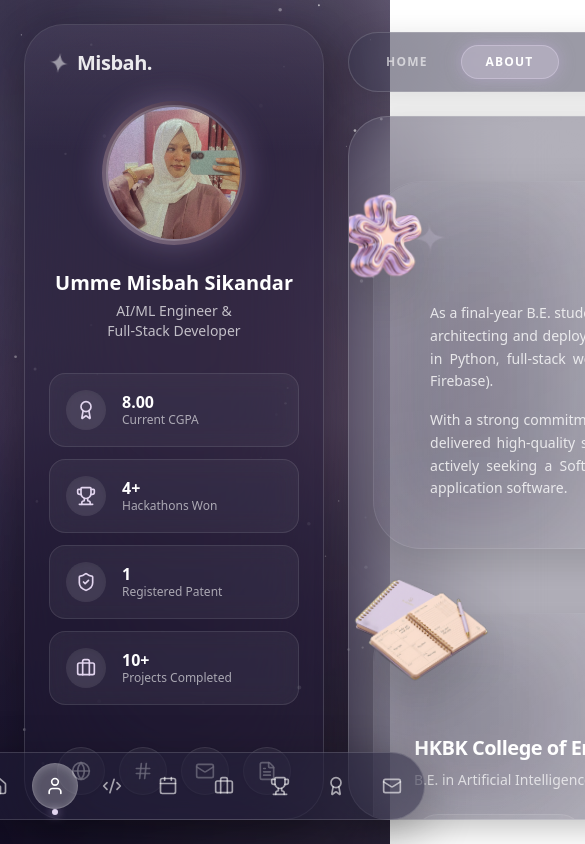
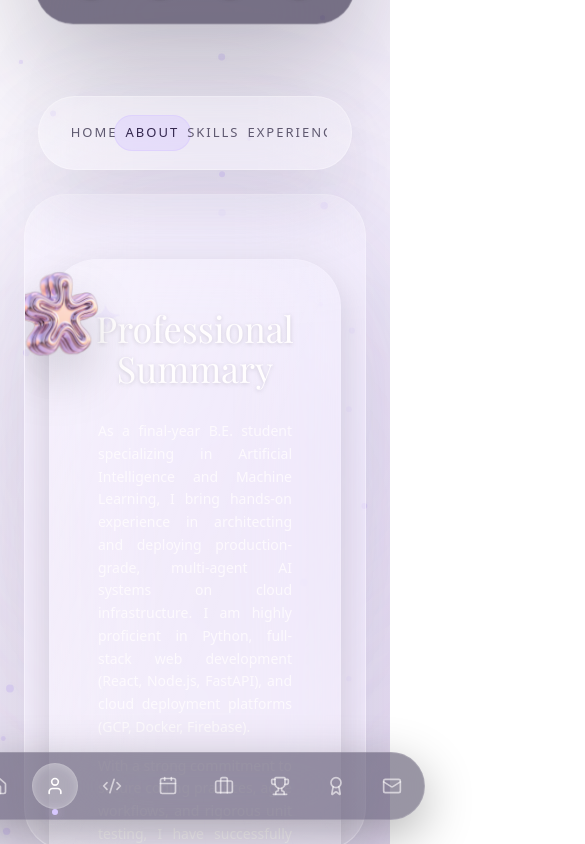
Before and after one commit to misbah121212/misbah-portfolio, a Next.js app: page /about in a window 390 px wide. Shown: the top 844 px of the page, 585 px wide, since content can reach past the window. Built offline with nearby package versions, Linux system fonts and the light colour scheme; a web font is replaced by a local one.

Commit message:
feat: align all panels with Apple visionOS HI design spec and light color system

```diff
--- a/src/app/globals.css
+++ b/src/app/globals.css
@@ -1,13 +1,13 @@
 @import "tailwindcss";
 
 @theme {
-  --color-navy: #231F3A;
-  --color-navy-light: #2A2544;
-  --color-lavender: #E2D5EF;
-  --color-lavender-dark: #C2ADD9;
-  --color-peach: #F0B3A6;
-  --color-cream: #FDFBF8;
-  --color-white: #FFFFFF;
+  --color-navy: #221B39;
+  --color-navy-light: #34274F;
+  --color-lavender: #D8C8FF;
+  --color-lavender-dark: #9B72FF;
+  --color-peach: #F8D8E7;
+  --color-cream: #F8F5FC;
+  --color-white: #FFFDFE;
 
   --font-serif: var(--font-playfair), serif;
   --font-sans: var(--font-inter), sans-serif;
@@ -33,8 +33,8 @@
 
 @layer base {
   :root {
-    --background: #F4EFF9; /* Soft professional lilac */
-    --foreground: var(--color-navy);
+    --background: #F8F5FC;
+    --foreground: #221B39;
   }
 }
 
@@ -44,7 +44,7 @@ html {
 
 body {
   background-color: transparent;
-  color: var(--color-white);
+  color: #221B39;
   font-family: var(--font-sans);
   overflow-x: hidden;
 }
@@ -56,29 +56,9 @@ body {
   }
 }
 
-/* Global Text and Component Color Overrides for Spatial Theme */
-.text-navy {
-  color: var(--color-white) !important;
-}
-.text-navy\/80 {
-  color: rgba(255, 255, 255, 0.8) !important;
-}
-.text-navy\/70 {
-  color: rgba(255, 255, 255, 0.75) !important;
-}
-.text-navy\/60 {
-  color: rgba(255, 255, 255, 0.6) !important;
-}
-.text-navy\/40 {
-  color: rgba(255, 255, 255, 0.4) !important;
-}
-
-/* Force light colors on stats and badges */
-.bg-navy\/5 {
-  background-color: rgba(255, 255, 255, 0.05) !important;
-}
-.border-navy\/10 {
-  border-color: rgba(255, 255, 255, 0.1) !important;
+/* Force light colors on dark stats left panel */
+.dark-glass-text {
+  color: #FFFDFE !important;
 }
 
 /* Glassmorphic scrollbar */
--- a/src/app/layout.tsx
+++ b/src/app/layout.tsx
@@ -24,38 +24,53 @@ const greatVibes = Great_Vibes({
   variable: "--font-great-vibes",
 });
 
-
 export const metadata: Metadata = {
-  title: "Misbah | AI&ML Engineer",
-  description: "Portfolio of Umme Misbah Sikandar, specializing in AI, Machine Learning, Full-Stack Development, and Cloud.",
+  title: "Misbah | Spatial Computing Portfolio",
+  description: "Apple Human Interface inspired 3D spatial computing portfolio.",
 };
 
 export default function RootLayout({
   children,
-}: Readonly<{
+}: {
   children: React.ReactNode;
-}>) {
+}) {
   return (
-    <html lang="en">
-      <body className={`${playfair.variable} ${inter.variable} ${greatVibes.variable} antialiased h-screen w-screen overflow-hidden text-white`}>
+    <html lang="en" className="dark-theme">
+      <body className={`${playfair.variable} ${inter.variable} ${greatVibes.variable} antialiased h-screen w-screen overflow-hidden text-[#221B39]`}>
         <AmbientRoom />
         <CursorTracker />
 
-        <div className="relative z-10 w-full h-full flex gap-6 p-6">
+        {/* Core Layout centering the entire spatial OS desktop on the screen */}
+        <div className="relative z-10 w-full h-full flex flex-col items-center justify-center p-6 select-none overflow-hidden">
+
+          <div className="w-full max-w-[1660px] flex flex-col lg:flex-row gap-6 items-center justify-center h-full lg:h-[820px] relative mt-[20px]">
+
+            {/* Left Profile Panel (320px wide, 760px high) */}
             <LeftProfilePanel />
 
-          <div className="flex flex-col flex-1 gap-6 relative">
+            {/* Center Panel Layout with Navbar inside */}
+            <div className="flex flex-col flex-1 h-full lg:h-[820px] gap-6 relative lg:max-w-[960px] w-full">
               <TopPillNav />
 
-            {/* Center Panel (Children content) */}
-            <main className="flex-1 w-full bg-navy/35 backdrop-blur-3xl border border-white/15 shadow-[0_8px_32px_rgba(0,0,0,0.25)] rounded-[2.5rem] overflow-y-auto overflow-x-hidden custom-scrollbar relative">
+              {/* Center Main Window (960px wide, 760px high, light glass) */}
+              <main
+                className="flex-1 w-full rounded-[42px] overflow-y-auto overflow-x-hidden custom-scrollbar relative border"
+                style={{
+                  background: "rgba(255, 255, 255, 0.16)",
+                  backdropFilter: "blur(55px)",
+                  WebkitBackdropFilter: "blur(55px)",
+                  borderColor: "rgba(255, 255, 255, 0.2)",
+                  boxShadow: "0 60px 150px rgba(32, 28, 52, 0.18)"
+                }}
+              >
                 {children}
+
                 {/* 3D Wireframe Grid Floor (visionOS Aesthetic) */}
                 <div
-                className="absolute bottom-0 left-0 right-0 h-64 pointer-events-none z-0 opacity-15"
+                  className="absolute bottom-0 left-0 right-0 h-64 pointer-events-none z-0 opacity-[0.07]"
                   style={{
-                  backgroundImage: `linear-gradient(to right, rgba(226, 213, 239, 0.12) 1.5px, transparent 1.5px),
-                                    linear-gradient(to bottom, rgba(226, 213, 239, 0.12) 1.5px, transparent 1.5px)`,
+                    backgroundImage: `linear-gradient(to right, rgba(155, 114, 255, 0.25) 1.5px, transparent 1.5px),
+                                      linear-gradient(to bottom, rgba(155, 114, 255, 0.25) 1.5px, transparent 1.5px)`,
                     backgroundSize: "45px 45px",
                     transform: "perspective(400px) rotateX(60deg) translateY(20px)",
                     transformOrigin: "bottom center",
@@ -66,9 +81,13 @@ export default function RootLayout({
               </main>
             </div>
 
+            {/* Right Skills Panel (320px wide, 720px high) */}
             <RightSkillsPanel />
+
+          </div>
         </div>
 
+        {/* Mac-Style Bottom Dock */}
         <BottomDock />
       </body>
     </html>
--- a/src/components/spatial/AmbientRoom.tsx
+++ b/src/components/spatial/AmbientRoom.tsx
@@ -21,7 +21,6 @@ export const AmbientRoom = () => {
       speedY: number;
       speedX: number;
       opacity: number;
-      fadeSpeed: number;
     }> = [];
 
     const resizeCanvas = () => {
@@ -32,41 +31,34 @@ export const AmbientRoom = () => {
     window.addEventListener("resize", resizeCanvas);
     resizeCanvas();
 
-    // Create initial dust particles
-    const particleCount = 45;
+    // Create exactly specified 2px to 4px dust particles at 15% opacity
+    const particleCount = 30;
     for (let i = 0; i < particleCount; i++) {
       particles.push({
         x: Math.random() * canvas.width,
         y: Math.random() * canvas.height,
-        size: Math.random() * 1.5 + 0.5,
-        speedY: -(Math.random() * 0.15 + 0.05),
-        speedX: (Math.random() - 0.5) * 0.1,
-        opacity: Math.random() * 0.5 + 0.1,
-        fadeSpeed: (Math.random() - 0.5) * 0.002,
+        size: Math.random() * 2 + 2, // 2px to 4px
+        speedY: -(Math.random() * 0.08 + 0.02), // Very slow vertical drift
+        speedX: (Math.random() - 0.5) * 0.05, // Very slow horizontal sway
+        opacity: 0.15, // Fixed 15% opacity
       });
     }
 
     const drawParticles = () => {
       ctx.clearRect(0, 0, canvas.width, canvas.height);
-      ctx.fillStyle = "rgba(255, 255, 255, 0.6)";
 
       particles.forEach((p) => {
         ctx.beginPath();
         ctx.arc(p.x, p.y, p.size, 0, Math.PI * 2);
-        ctx.fillStyle = `rgba(255, 255, 255, ${p.opacity})`;
-        ctx.shadowBlur = 8;
-        ctx.shadowColor = "rgba(226, 213, 239, 0.4)";
+        // Beautiful soft lavender particles
+        ctx.fillStyle = `rgba(155, 114, 255, ${p.opacity})`;
+        ctx.shadowBlur = 6;
+        ctx.shadowColor = "rgba(155, 114, 255, 0.2)";
         ctx.fill();
 
         // Update positions (gently drift up and sway)
         p.y += p.speedY;
         p.x += p.speedX;
-
-        // Opacity oscillation
-        p.opacity += p.fadeSpeed;
-        if (p.opacity <= 0.1 || p.opacity >= 0.7) {
-          p.fadeSpeed = -p.fadeSpeed;
-        }
 
         // Reset particle if it drifts off top or sides
         if (p.y < 0) {
@@ -91,51 +83,29 @@ export const AmbientRoom = () => {
 
   return (
     <div className="fixed inset-0 pointer-events-none overflow-hidden -z-20">
-      {/* Blurred room background base */}
+      {/* Blurred room background base (Very soft suggested room blur) */}
       <div
         className="absolute inset-0 bg-cover bg-center bg-no-repeat scale-105"
         style={{
           backgroundImage: "url('/spatial-bg.png')",
-          filter: "blur(50px) brightness(0.6)"
+          filter: "blur(60px) brightness(1.05) contrast(0.95)"
         }}
       />
 
-      {/* Deep purple/violet gradient overlays to tint the room */}
-      <div className="absolute inset-0 bg-gradient-to-tr from-navy via-navy/60 to-lavender-dark/20 mix-blend-multiply" />
-      <div className="absolute inset-0 bg-gradient-to-b from-[#1b1532]/60 via-[#362752]/30 to-[#120e24]/80" />
-
-      {/* Glow highlight spot behind center panel */}
-      <div className="absolute top-1/2 left-1/2 -translate-x-1/2 -translate-y-1/2 w-[80vw] h-[80vh] rounded-full bg-gradient-to-r from-purple-800/10 to-indigo-800/10 blur-[150px]" />
-
-      {/* Volumetric Fog/Light Leak 1 (Lavender) */}
-      <motion.div
-        className="absolute top-[-10%] left-[-10%] w-[60vw] h-[60vw] rounded-full bg-lavender/10 blur-[120px] pointer-events-none mix-blend-screen"
-        animate={{
-          x: [0, 40, -20, 0],
-          y: [0, -30, 20, 0],
-          scale: [1, 1.15, 0.9, 1]
-        }}
-        transition={{
-          duration: 25,
-          repeat: Infinity,
-          ease: "easeInOut"
+      {/* 98% Opacity Apple Gradient Overlays (#FDFBFF Top-Left to #ECE3FA Bottom-Right) */}
+      <div
+        className="absolute inset-0 opacity-[0.98] transition-opacity duration-1000"
+        style={{
+          background: "linear-gradient(135deg, #FDFBFF 0%, #ECE3FA 100%)"
         }}
       />
 
-      {/* Volumetric Fog/Light Leak 2 (Peach) */}
-      <motion.div
-        className="absolute bottom-[-10%] right-[-10%] w-[50vw] h-[50vw] rounded-full bg-peach/10 blur-[100px] pointer-events-none mix-blend-screen"
-        animate={{
-          x: [0, -50, 30, 0],
-          y: [0, 40, -30, 0],
-          scale: [1, 1.2, 0.85, 1]
-        }}
-        transition={{
-          duration: 30,
-          repeat: Infinity,
-          ease: "easeInOut"
-        }}
-      />
+      {/* Soft Ambient volumetric lighting (Lavender & Peach glows) */}
+      <div className="absolute top-1/3 left-1/4 w-[60vw] h-[60vw] rounded-full bg-lavender/30 blur-[130px] pointer-events-none mix-blend-multiply" />
+      <div className="absolute bottom-1/4 right-1/4 w-[50vw] h-[50vw] rounded-full bg-peach/20 blur-[110px] pointer-events-none mix-blend-multiply" />
+
+      {/* Dynamic glow spotlight behind center panel */}
+      <div className="absolute top-1/2 left-1/2 -translate-x-1/2 -translate-y-1/2 w-[70vw] h-[70vh] rounded-full bg-gradient-to-r from-purple-300/10 to-indigo-300/10 blur-[120px]" />
 
       {/* Canvas for fine floating dust particles */}
       <canvas ref={canvasRef} className="absolute inset-0 w-full h-full" />
--- a/src/components/spatial/LeftProfilePanel.tsx
+++ b/src/components/spatial/LeftProfilePanel.tsx
@@ -8,11 +8,23 @@ import { motion } from "framer-motion";
 
 export const LeftProfilePanel = () => {
   return (
-    <TiltCard className="w-[300px] h-full flex-shrink-0">
-      <div className="w-full h-full flex flex-col items-center bg-navy/35 backdrop-blur-3xl border border-white/15 rounded-[2.5rem] p-6 shadow-[0_12px_40px_rgba(0,0,0,0.25)] relative overflow-hidden">
-
+    <motion.div
+      animate={{ y: [0, -8, 0] }}
+      transition={{ duration: 8, repeat: Infinity, ease: "easeInOut" }}
+      className="w-[320px] h-[760px] flex-shrink-0 relative z-30"
+    >
+      <TiltCard className="w-full h-full">
+        <div
+          className="w-full h-full flex flex-col items-center rounded-[38px] p-6 relative overflow-hidden border border-white/18"
+          style={{
+            background: "rgba(39, 31, 60, 0.62)",
+            backdropFilter: "blur(60px)",
+            WebkitBackdropFilter: "blur(60px)",
+            boxShadow: "0 45px 120px rgba(28, 24, 48, 0.28), inset 0 1px 0 rgba(255, 255, 255, 0.18)"
+          }}
+        >
           {/* Decorative background glow */}
-        <div className="absolute top-0 left-0 w-full h-32 bg-gradient-to-b from-lavender/10 to-transparent pointer-events-none" />
+          <div className="absolute top-0 left-0 w-full h-32 bg-gradient-to-b from-[#D8C8FF]/10 to-transparent pointer-events-none" />
 
           {/* Top Left Sparkle Logo */}
           <div className="w-full flex items-center gap-2 mb-6 relative z-10">
@@ -20,37 +32,43 @@ export const LeftProfilePanel = () => {
             <span className="font-serif text-xl font-bold tracking-tight text-white/90">Misbah.</span>
           </div>
 
-        {/* Profile Image with glowing ring */}
+          {/* Profile Image with glowing ring (140px circle, 6px border in #E7D8FF, soft glow) */}
           <motion.div
-          className="relative w-36 h-36 rounded-full p-1 bg-gradient-to-tr from-lavender/40 via-peach/30 to-transparent mb-6 shadow-[0_0_30px_rgba(194,173,217,0.3)] relative z-10"
+            className="relative w-[140px] h-[140px] rounded-full p-1 mb-6 relative z-10 border-[6px] border-[#E7D8FF]"
+            style={{
+              boxShadow: "0 0 60px rgba(215, 185, 255, 0.3)"
+            }}
             whileHover={{ scale: 1.05, rotate: 3 }}
             transition={{ type: "spring", stiffness: 300, damping: 15 }}
           >
-          <div className="w-full h-full rounded-full overflow-hidden border-2 border-white/20 relative">
+            <div className="w-full h-full rounded-full overflow-hidden relative">
               <Image
                 src="/profile.png"
                 alt="Misbah"
                 fill
                 className="object-cover"
+                priority
               />
             </div>
           </motion.div>
 
-        <h2 className="font-sans text-xl font-bold text-white mb-1 relative z-10">Umme Misbah Sikandar</h2>
-        <p className="font-sans text-sm text-white/70 mb-8 text-center px-4 relative z-10">
-          AI/ML Engineer &<br/>Full-Stack Developer
+          <h2 className="font-sans text-[32px] font-bold text-white text-center leading-none mb-2 relative z-10 select-none">
+            Umme Misbah
+          </h2>
+          <p className="font-sans text-[18px] font-medium text-[#D7C9FF] mb-6 text-center leading-tight relative z-10">
+            AI/ML Engineer
           </p>
 
-        {/* Stats List */}
-        <div className="w-full flex flex-col gap-3 mb-8 relative z-10">
+          {/* Stats List (Spacing 18px, Card height 86px, bg-white/5, radius 24px) */}
+          <div className="w-full flex flex-col gap-[18px] mb-6 relative z-10">
             <StatCard icon={<Award className="w-5 h-5" />} value="8.00" label="Current CGPA" index={0} />
             <StatCard icon={<Trophy className="w-5 h-5" />} value="4+" label="Hackathons Won" index={1} />
             <StatCard icon={<ShieldCheck className="w-5 h-5" />} value="1" label="Registered Patent" index={2} />
             <StatCard icon={<Briefcase className="w-5 h-5" />} value="10+" label="Projects Completed" index={3} />
           </div>
 
-        {/* Social Icons Bottom */}
-        <div className="mt-auto w-full flex justify-between items-center px-2 relative z-10">
+          {/* Social Icons Bottom (54px glass circles, rotate 5° and glow on hover) */}
+          <div className="mt-auto w-full flex justify-between items-center px-1 relative z-10">
             <SocialIcon href="https://github.com/misbah121212" icon={<Globe className="w-5 h-5" />} />
             <SocialIcon href="https://linkedin.com/in/umme-misbah-sikandar" icon={<Hash className="w-5 h-5" />} />
             <SocialIcon href="mailto:misbasikandar7@gmail.com" icon={<Mail className="w-5 h-5" />} />
@@ -58,12 +76,13 @@ export const LeftProfilePanel = () => {
           </div>
         </div>
       </TiltCard>
+    </motion.div>
   );
 };
 
 const StatCard = ({ icon, value, label, index }: { icon: React.ReactNode, value: string, label: string, index: number }) => (
   <motion.div
-    className="w-full bg-white/5 backdrop-blur-md rounded-2xl p-4 border border-white/10 flex items-center gap-4 cursor-pointer overflow-hidden relative group"
+    className="w-full h-[86px] bg-white/5 backdrop-blur-md rounded-[24px] px-5 py-3 border border-white/10 flex items-center gap-4 cursor-pointer overflow-hidden relative group"
     initial={{ opacity: 0, x: -20 }}
     animate={{ opacity: 1, x: 0 }}
     transition={{ delay: index * 0.1, duration: 0.5 }}
@@ -71,19 +90,19 @@ const StatCard = ({ icon, value, label, index }: { icon: React.ReactNode, value:
       scale: 1.03,
       backgroundColor: "rgba(255, 255, 255, 0.12)",
       borderColor: "rgba(255, 255, 255, 0.3)",
-      boxShadow: "0 10px 25px -5px rgba(194, 173, 217, 0.15)"
+      boxShadow: "0 10px 25px -5px rgba(226, 213, 239, 0.2)"
     }}
     whileTap={{ scale: 0.98 }}
   >
     {/* Shine overlay */}
     <div className="absolute inset-0 bg-gradient-to-r from-transparent via-white/10 to-transparent -translate-x-full group-hover:animate-shine pointer-events-none" />
 
-    <div className="w-10 h-10 rounded-full bg-white/10 flex items-center justify-center text-lavender shadow-inner relative z-10 transition-transform duration-500 group-hover:rotate-12">
+    <div className="w-11 h-11 rounded-full bg-white/10 flex items-center justify-center text-[#D8C8FF] shadow-inner relative z-10 transition-transform duration-500 group-hover:rotate-12">
       {icon}
     </div>
-    <div className="flex flex-col relative z-10">
-      <span className="font-sans font-bold text-white text-base leading-tight">{value}</span>
-      <span className="font-sans text-xs text-white/60">{label}</span>
+    <div className="flex flex-col justify-center relative z-10">
+      <span className="font-sans font-bold text-white text-[15px] leading-tight select-none">{value}</span>
+      <span className="font-sans text-[11px] text-[#B2AFC2] leading-tight mt-0.5">{label}</span>
     </div>
   </motion.div>
 );
@@ -93,16 +112,17 @@ const SocialIcon = ({ href, icon }: { href: string, icon: React.ReactNode }) =>
     href={href}
     target="_blank"
     rel="noopener noreferrer"
-    className="w-12 h-12 rounded-full bg-white/5 backdrop-blur-md border border-white/10 flex items-center justify-center text-white/80 shadow-sm relative overflow-hidden"
+    className="w-[54px] h-[54px] rounded-full bg-white/5 backdrop-blur-md border border-white/10 flex items-center justify-center text-white/80 shadow-sm relative overflow-hidden"
     whileHover={{
-      scale: 1.15,
+      scale: 1.12,
+      rotate: 5,
       backgroundColor: "rgba(255, 255, 255, 0.2)",
       color: "#ffffff",
       borderColor: "rgba(255, 255, 255, 0.4)",
-      boxShadow: "0 0 15px rgba(226, 213, 239, 0.4)"
+      boxShadow: "0 0 20px rgba(226, 213, 239, 0.5)"
     }}
-    whileTap={{ scale: 0.9 }}
-    transition={{ type: "spring", stiffness: 400, damping: 10 }}
+    whileTap={{ scale: 0.92 }}
+    transition={{ type: "spring", stiffness: 350, damping: 12 }}
   >
     {icon}
   </motion.a>
--- a/src/components/spatial/TopPillNav.tsx
+++ b/src/components/spatial/TopPillNav.tsx
@@ -5,21 +5,24 @@ import { usePathname } from "next/navigation";
 import { motion } from "framer-motion";
 
 const navLinks = [
-  { name: "HOME", href: "/" },
-  { name: "ABOUT", href: "/about" },
-  { name: "SKILLS", href: "/skills" },
-  { name: "EXPERIENCE", href: "/experience" },
-  { name: "CERTIFICATIONS", href: "/certifications" },
-  { name: "PROJECTS", href: "/projects" },
-  { name: "ACHIEVEMENTS", href: "/achievements" },
+  { name: "Home", href: "/" },
+  { name: "About", href: "/about" },
+  { name: "Skills", href: "/skills" },
+  { name: "Experience", href: "/experience" },
+  { name: "Projects", href: "/projects" },
+  { name: "Achievements", href: "/achievements" },
+  { name: "Certificates", href: "/certifications" },
 ];
 
 export const TopPillNav = () => {
   const pathname = usePathname();
 
   return (
-    <div className="w-full flex justify-center pt-2">
-      <div className="flex items-center gap-2 bg-navy/45 backdrop-blur-3xl px-3 py-3 rounded-full border border-white/15 shadow-[0_8px_32px_rgba(0,0,0,0.15)]">
+    <div className="w-full flex justify-center pt-2 relative z-50">
+      <div
+        className="flex items-center justify-center md:w-[58%] w-[92%] h-[74px] mt-[34px] px-6 rounded-full bg-white/18 backdrop-blur-[40px] border border-white/25 shadow-[0_30px_80px_rgba(30,25,55,0.12)]"
+      >
+        <div className="flex items-center justify-between w-full md:gap-[40px] gap-2 lg:gap-[52px] px-2 overflow-x-auto no-scrollbar">
           {navLinks.map((link) => {
             const isActive = pathname === link.href;
 
@@ -27,15 +30,31 @@ export const TopPillNav = () => {
               <Link
                 key={link.name}
                 href={link.href}
-              className={`relative px-6 py-2 rounded-full font-sans text-xs tracking-widest font-bold transition-all duration-300 ${
-                isActive ? "text-white shadow-[0_0_15px_rgba(194,173,217,0.5)] bg-lavender/30 border border-lavender/40" : "text-white/60 hover:text-white hover:bg-white/5 border border-transparent"
+                className="relative flex items-center justify-center py-2 shrink-0"
+              >
+                <motion.span
+                  className={`font-sans text-[13px] lg:text-[15px] font-medium tracking-[2px] uppercase transition-colors duration-300 relative z-10 ${
+                    isActive ? "text-[#34274F] font-bold" : "text-[#5F5970] hover:text-[#221B39]"
                   }`}
+                  whileHover={{ scale: 1.03, y: -2 }}
+                  whileTap={{ scale: 0.97 }}
                 >
                   {link.name}
+                </motion.span>
+
+                {/* Underline or Capsule styling for Active / Hover states */}
+                {isActive && (
+                  <motion.div
+                    layoutId="activePillNav"
+                    className="absolute inset-0 -mx-3 px-3 py-1.5 rounded-full bg-lavender/40 border border-lavender/50 -z-0"
+                    transition={{ type: "spring", stiffness: 380, damping: 25 }}
+                  />
+                )}
               </Link>
             );
           })}
         </div>
       </div>
+    </div>
   );
 };
--- a/src/components/ui/Navbar.tsx
+++ b/src/components/ui/Navbar.tsx
@@ -37,9 +37,8 @@ export const Navbar = () => {
             <Link
               key={link.name}
               href={link.href}
-              className={`relative font-sans text-xs uppercase tracking-widest font-bold transition-colors ${
-                isActive ? "text-navy" : "text-navy/50 hover:text-navy"
-              }`}
+              className={`relative font-sans text-xs uppercase tracking-widest font-bold transition-colors ${isActive ? "text-navy" : "text-navy/50 hover:text-navy"
+                }`}
             >
               {link.name}
               {isActive && (
```
Also changed, not shown: src/app/page.tsx (+121 -70 lines), src/components/spatial/RightSkillsPanel.tsx (+46 -22 lines). Lines whose indentation alone changed are shown as unchanged.
